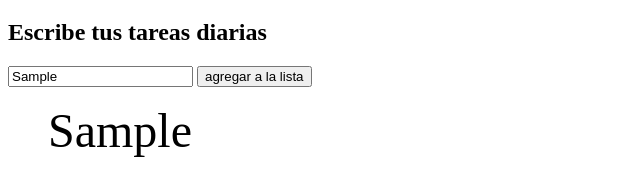
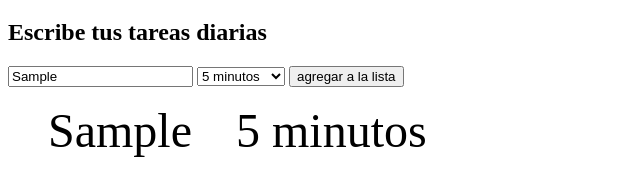
Before and after one commit to estebanrfp/Random-Tareas, a plain HTML site: page index.html in a window 1280 px wide. Both pictures are taken after typing "Sample" into the empty fields and a click on the input "agregar a la lista". Shown: the part 61-232 px from the top of the page, without its empty margins (0-640 px from the left). Drawn offline with nearby package versions, Linux system fonts and the light colour scheme.

Commit message:
agrego opciones de tiempo

```diff
--- a/index.html
+++ b/index.html
@@ -15,14 +15,26 @@
 				<h2>Escribe tus tareas diarias</h2>
 				<form action="" id="formulario">
 					<input type="text" id="tarea" placeholder="mi tarea" required>
+
+<select id="times">
+<option value="5">5 minutos</option>
+<option value="10">10 minutos</option>
+<option value="15">15 minutos</option>
+<option value="25">25 minutos</option>
+<option value="45">45 minutos</option>
+<option value="60">60 minutos</option>
+</select>
 					<input type="submit" value="agregar a la lista">
 				</form>
 			</article>
 			<article class="pepe">
+
+				<ul class="ulus">
+					<li class="times-print first"></li>
+				</ul>
 				<ul class="ulu">
 					<li class="item first"></li>
 				</ul>
-
 			</article>
 
 			<button class="randoma">random!</button>
--- a/r-tareas.js
+++ b/r-tareas.js
@@ -8,16 +8,27 @@
 
 function agregarTarea(){
 
-	var tarea = $('#tarea').val(),
-		$clone = $('.item').first().clone().text(tarea);
+
+
 
 		// $clone.hide();
-		$('.ulu').append($clone);
-		$clone.fadeIn();
+		// $('.ulu').append($clone);
+		// $clone.fadeIn();
 
 		// pirata.textcontent = $('.item:nth-child(n+2)').show()
+        var tiempos = $( "#times option:selected" ).text(),
+        $clone = $('.item').first().clone().text(tiempos);
+
+          $('.ulu').append($clone);
+        $clone.fadeIn();
+
+            var tarea = $('#tarea').val(),
+        $clonee = $('.times-print').first().clone().text(tarea);
 
 
+        // $clone.hide();
+        $('.ulus').append($clonee);
+        $clonee.fadeIn();
 
 	return false;
 }
--- a/style.css
+++ b/style.css
@@ -7,3 +7,9 @@
 	font-size: 3rem;
 	list-style: none;
 }
+
+ul{
+	display: inline-block;
+	vertical-align: : middle;
+
+}
```
